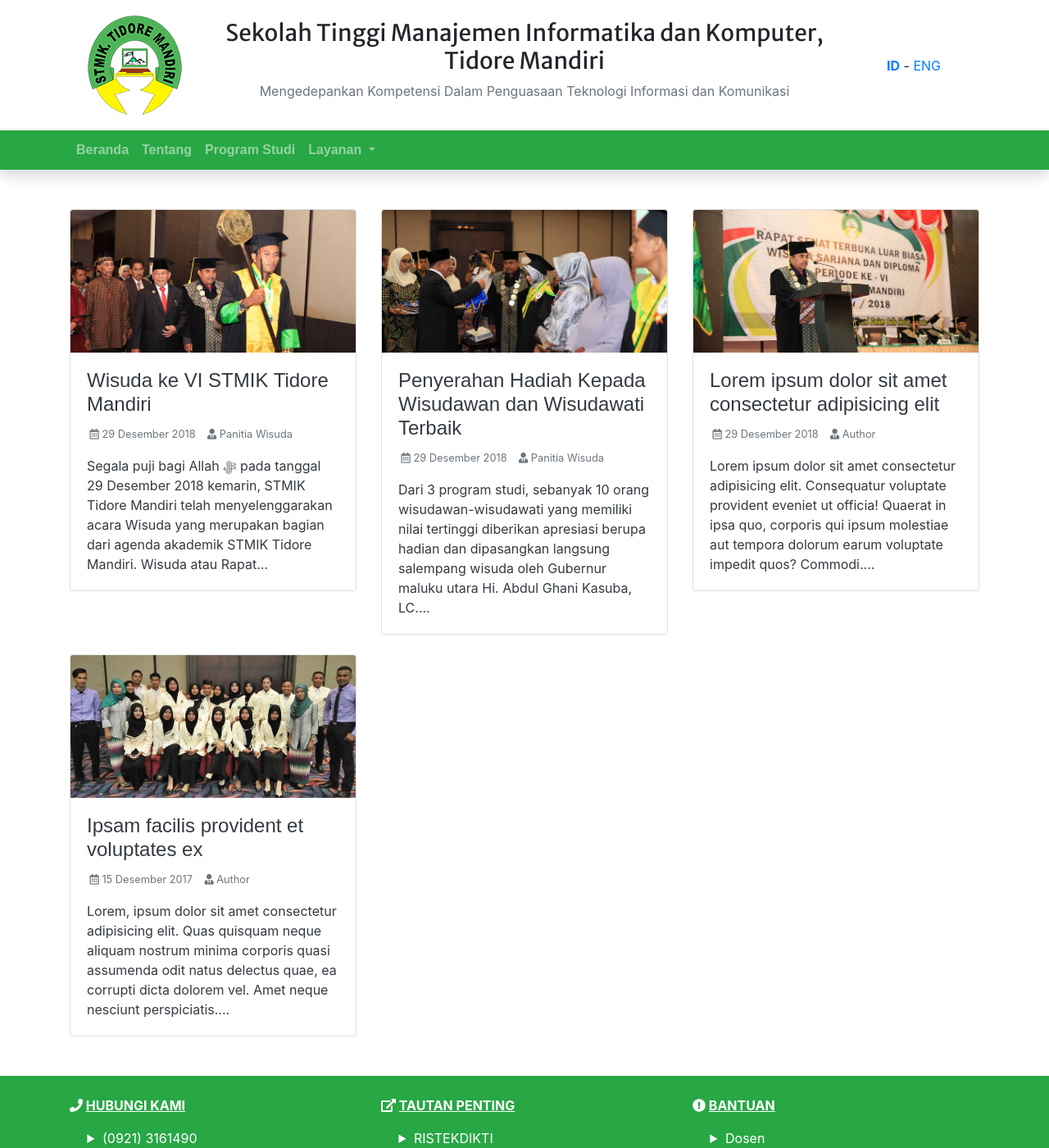
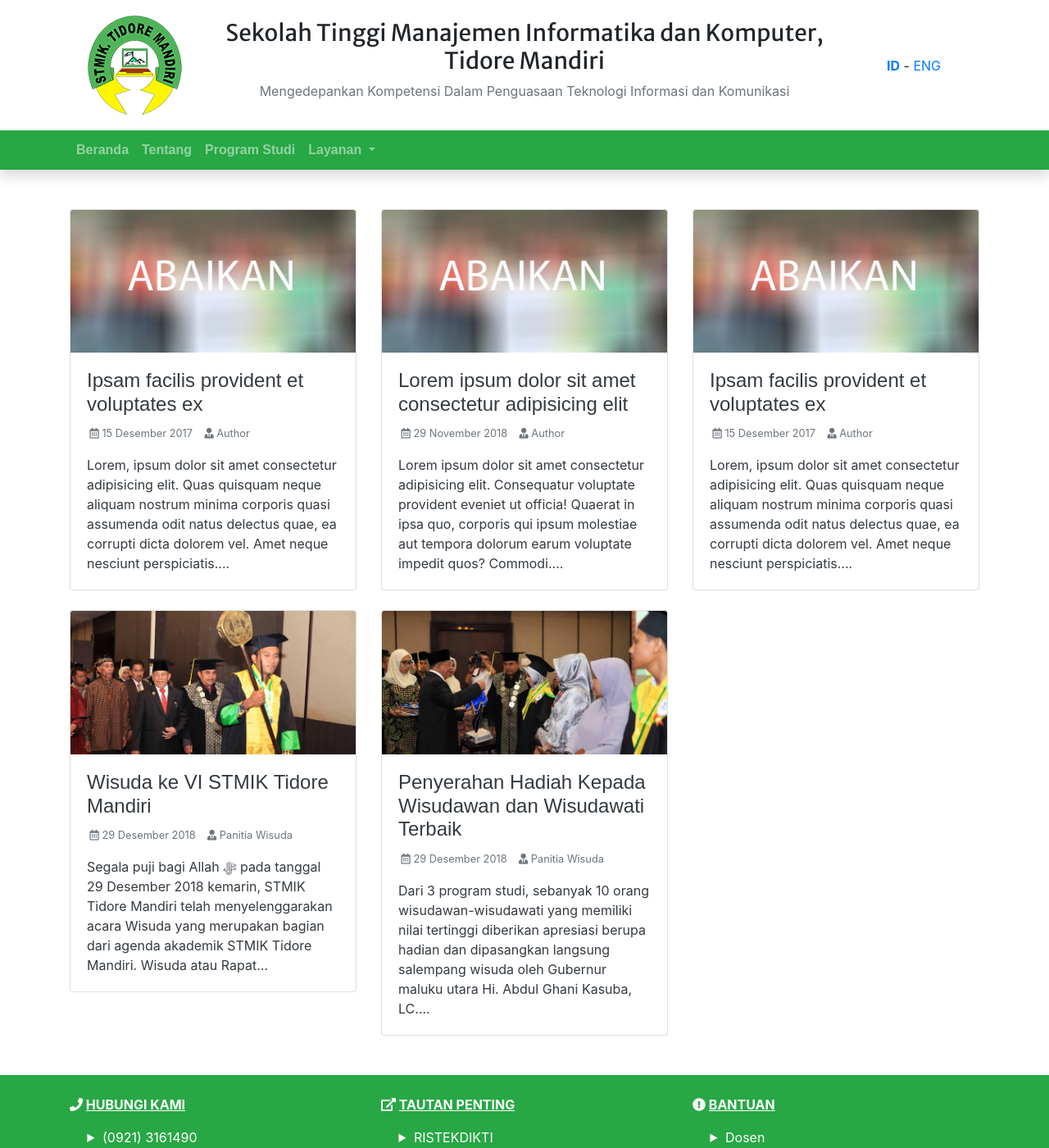
Before and after one commit to saidbahta/stmik-tm, a Jekyll site: the page built from berita.html, in a window 1280 px wide and 1400 px high. Shown: the whole window at 82% size. Built offline with Jekyll 4.4.1, drawn with Linux system fonts in a browser that asks for light colours; nearby versions of some CDN libraries.

Commit message:
update tulisan

```diff
--- a/_berita/4-lorem-lorem.markdown
+++ b/_berita/0-lorem-lorem.markdown
@@ -1,7 +1,7 @@
 ---
 layout:     artikel
 title:      Ipsam facilis provident et voluptates ex
-gambar:     /assets/img/gambar_berita/panduan-suara-stmik-tm.jpg
+gambar:     /assets/img/gambar_opini/kegiatan-kampus.jpg
 waktu:      15 Desember 2017
 penulis:    Author
 ---
--- /dev/null
+++ b/_berita/0-lorem-lorem00.markdown
@@ -0,0 +1,14 @@
+---
+layout:     artikel
+title:      Ipsam facilis provident et voluptates ex
+gambar:     /assets/img/gambar_opini/kegiatan-kampus.jpg
+waktu:      15 Desember 2017
+penulis:    Author
+---
+
+Lorem, ipsum dolor sit amet consectetur adipisicing elit. Quas quisquam neque aliquam nostrum minima corporis quasi assumenda odit natus delectus quae, ea corrupti dicta dolorem vel. Amet neque nesciunt perspiciatis.
+
+Lorem ipsum dolor sit, amet consectetur adipisicing elit. Dolor, saepe dignissimos similique deleniti voluptas tempore repellat quae voluptate est dolorum exercitationem, fuga repellendus ipsum delectus enim totam officiis sint dolorem!
+
+Lorem ipsum dolor sit amet consectetur adipisicing elit. Ipsam facilis provident et voluptates ex, ab dolores quas reprehenderit blanditiis eligendi molestias ad officia magnam assumenda sapiente animi facere corrupti! Quae!
+Lorem ipsum, dolor sit amet consectetur adipisicing elit. Saepe in sapiente quae iure quidem impedit unde dolor voluptatibus temporibus labore, deserunt, itaque dicta modi porro quasi. Cumque explicabo a tempora.
```
Also changed, not shown: _berita/0-lorem-lorem0.markdown (renamed from _berita/3-lorem-lorem.markdown, +5 -5 lines).
